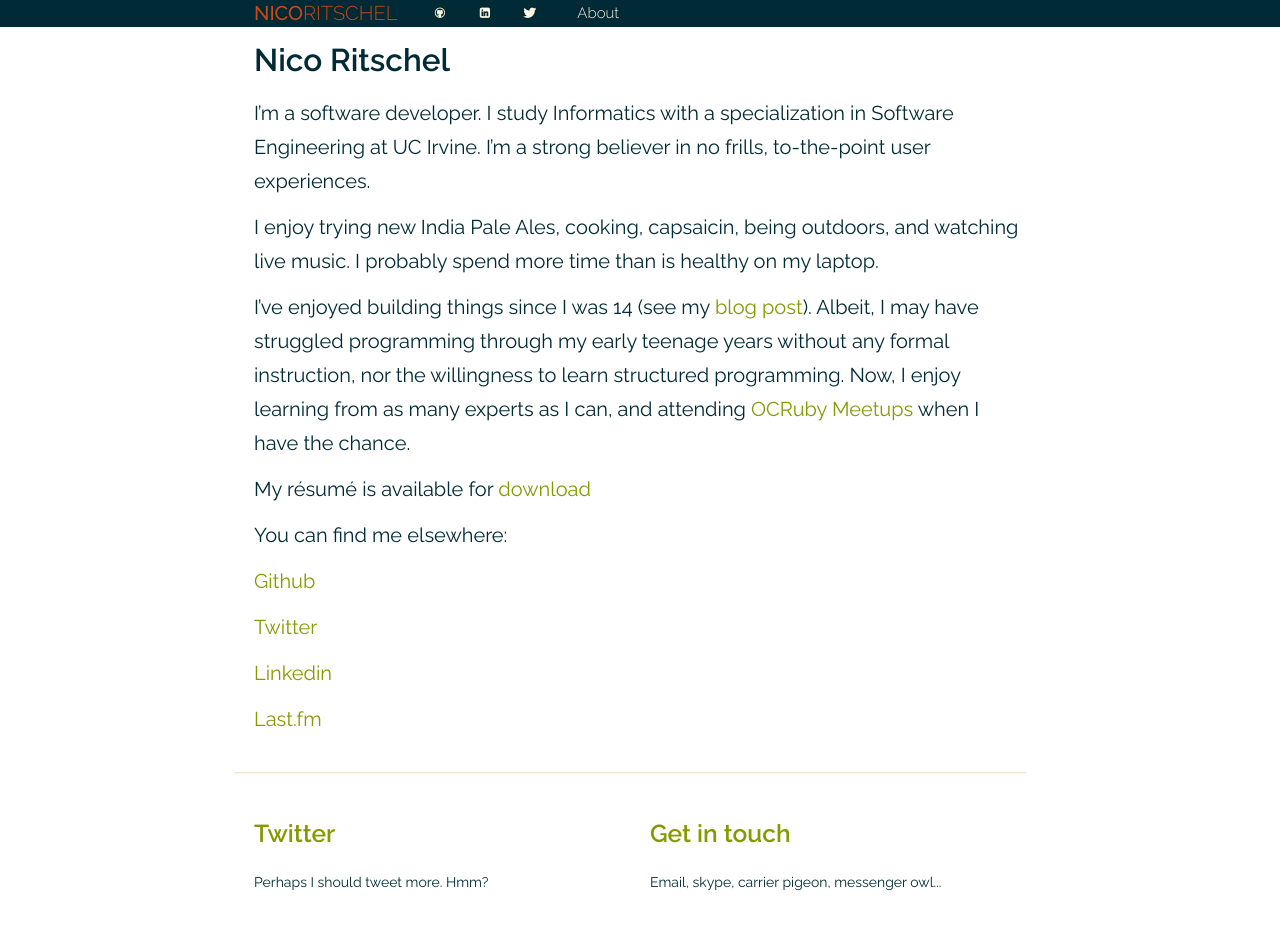
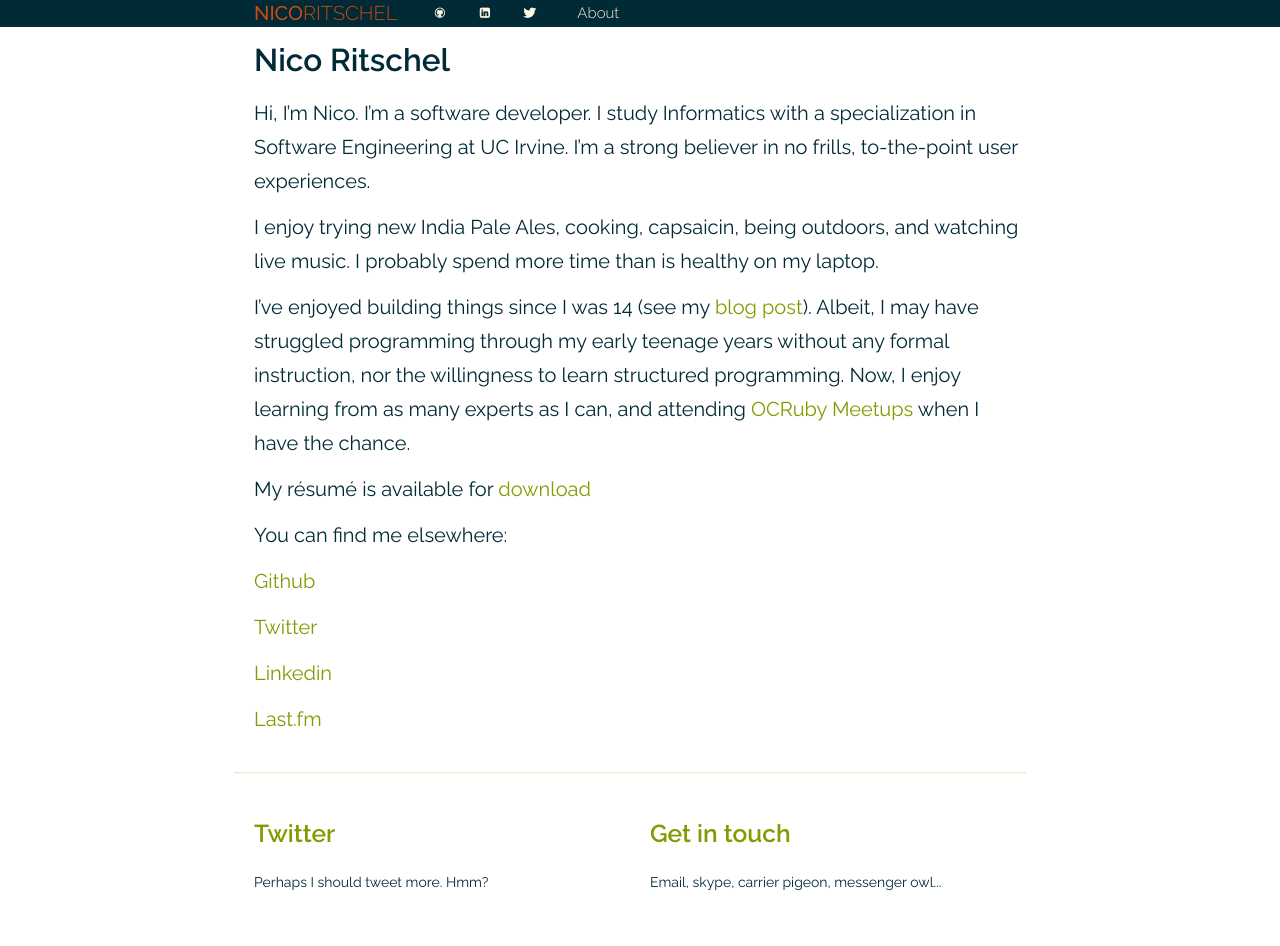
Before and after one commit to nicosuave/nicosuave.github.io, a Jekyll site: the page built from about.md, in a window 1280 px wide. Built offline with Jekyll 4.4.1, drawn with Linux system fonts in a browser that asks for light colours; nearby versions of some CDN libraries; Markdown is read by kramdown in place of the engine named in the settings.

Commit message:
Updated about section

```diff
--- a/about.md
+++ b/about.md
@@ -5,7 +5,7 @@
 ---
 <h2>{{ page.title }}</h2>
 
-I'm a software developer. I study Informatics with a specialization in Software Engineering at UC Irvine. I'm a strong believer in no frills, to-the-point user experiences.
+Hi, I'm Nico. I'm a software developer. I study Informatics with a specialization in Software Engineering at UC Irvine. I'm a strong believer in no frills, to-the-point user experiences.
 
 I enjoy trying new India Pale Ales, cooking, capsaicin, being outdoors, and watching live music. I probably spend more time than is healthy on my laptop.
 
@@ -15,7 +15,7 @@
 
 You can find me elsewhere:
 
-[Github](https://github.com/nicoritschel)
+[Github](https://github.com/nicosuave)
 
 [Twitter](https://twitter.com/nicoritschel)
 
```
